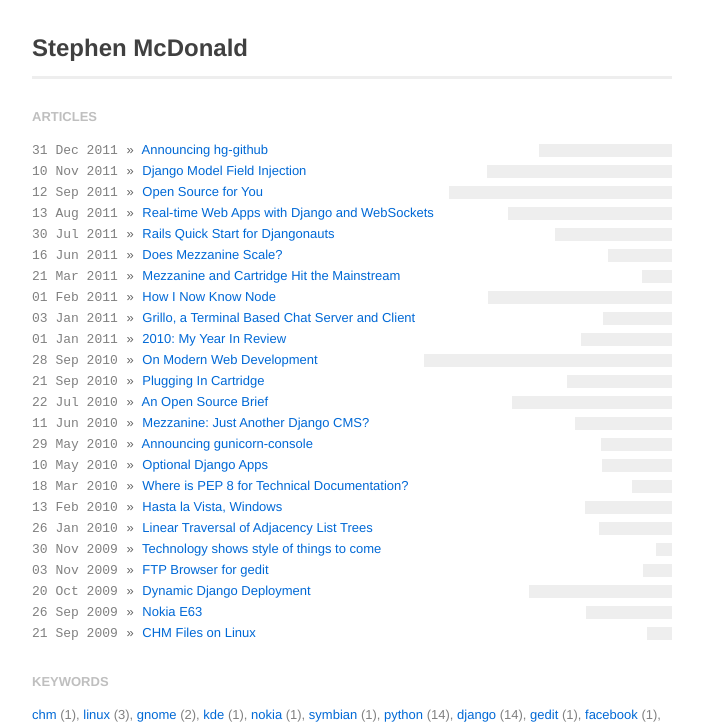
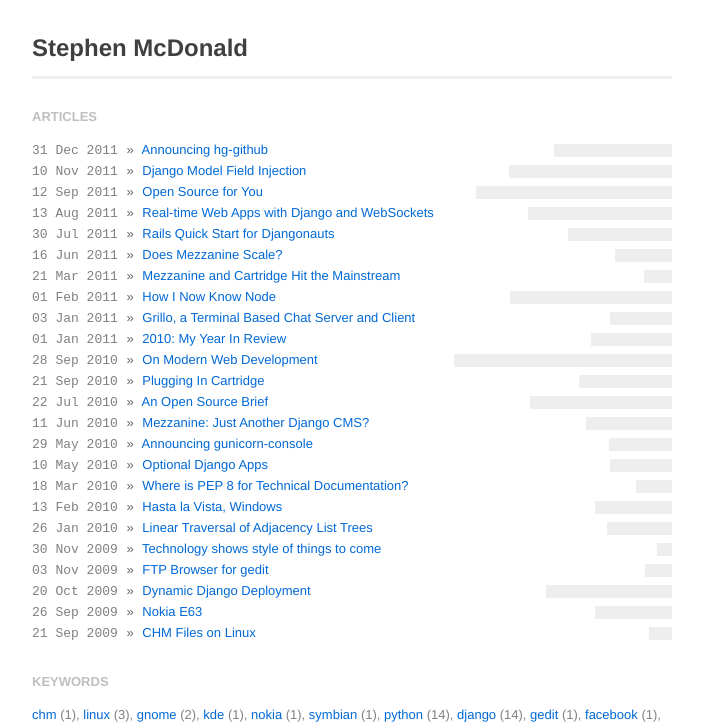
Before and after one commit to xli1224/stephenmcd.github.com, a Jekyll site: the page built from index.html, in a window 1280 px wide. Shown: the top 727 px of the page, without its empty margins (288-991 px from the left). Built offline with Jekyll 4.4.1, drawn with Linux system fonts in a browser that asks for light colours.

Commit message:
Adjust bar width for article words.

```diff
--- a/index.html
+++ b/index.html
@@ -10,7 +10,7 @@
         <span class="arrow">&raquo;</span>
         <a href="{{ post.url }}">{{ post.title }}</a>
         <a class="bar" href="#" title="{{ post.content | number_of_words }} words"
-            style="width:{{ post.content | number_of_words | divided_by:7 | plus: 10 }}px;">&nbsp;</a>
+            style="width:{{ post.content | number_of_words | divided_by:8 | plus: 10 }}px;">&nbsp;</a>
     </li>
     {% endfor %}
 </ul>
```
